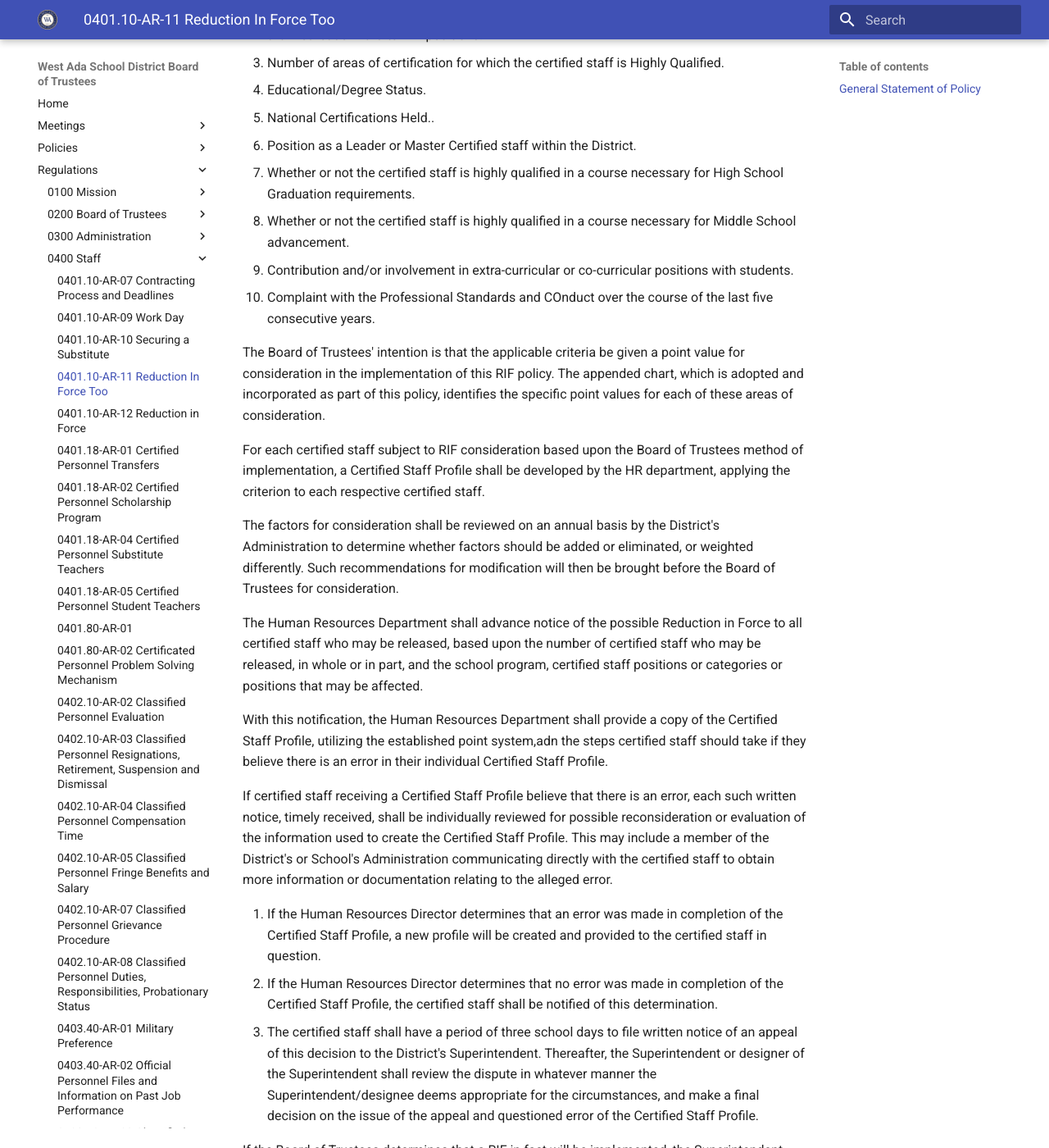
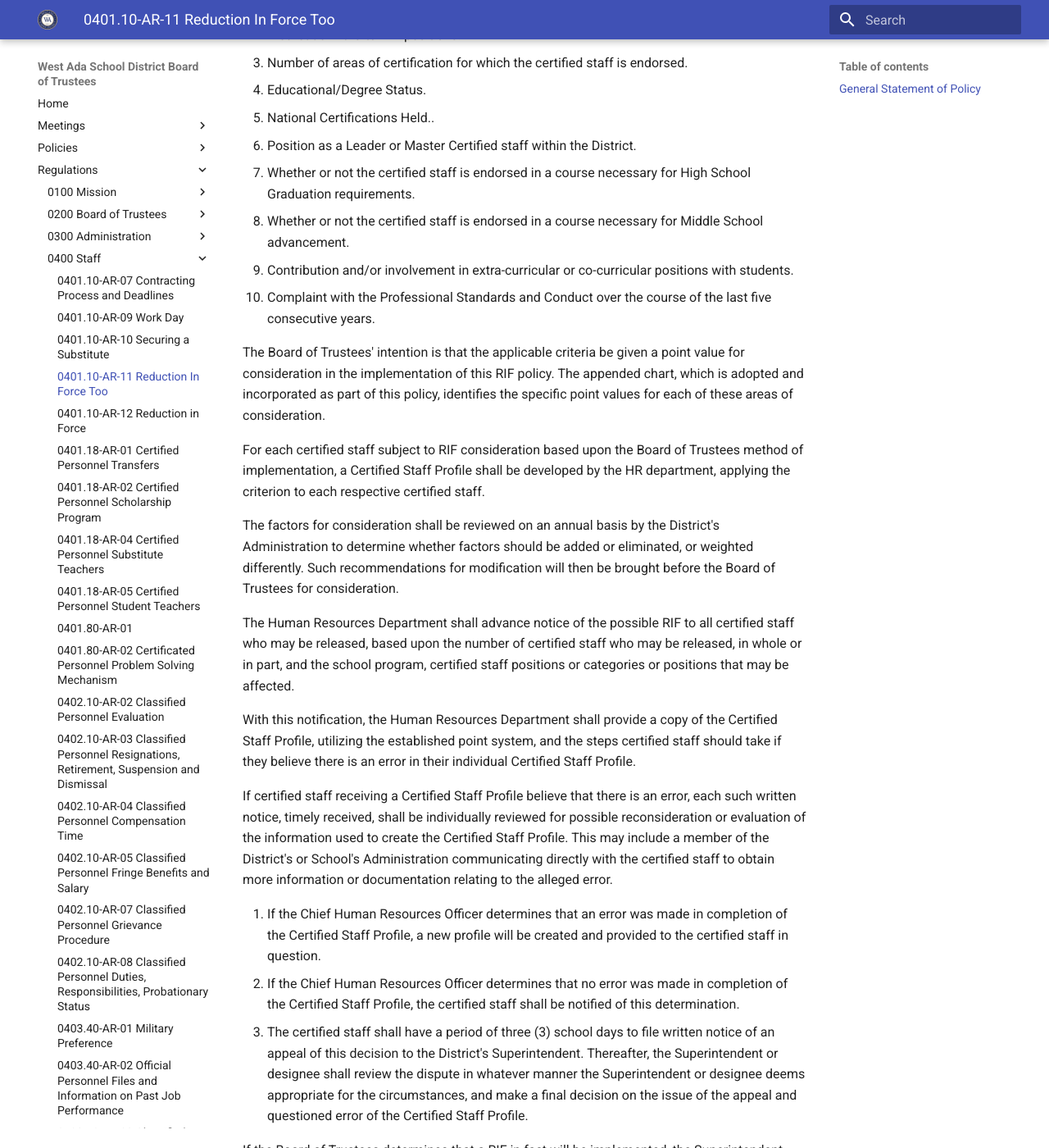
Before and after one commit to westada/section-400-hr-policy-review, an MkDocs documentation site: the page built from docs/regulations/0400-Staff/0401.10-AR-11.md, in a window 1280 px wide and 1400 px high, scrolled down 2464 px. Shown: the whole window at 82% size. Built offline with MkDocs 1.6.1 and Material for MkDocs 9.7.7, drawn with Linux system fonts in a browser that asks for light colours; some of the changed text lies outside the part shown.

Commit message:
Edits to 401.10 AR09
Edits incorporated into AR

```diff
--- a/docs/regulations/0400-Staff/0401.10-AR-11.md
+++ b/docs/regulations/0400-Staff/0401.10-AR-11.md
@@ -53,45 +53,45 @@ Employee Groups - for the purpose of implementing a reduction in force under thi
 1.  6-8 middle school teachers grouped separately by certification areas*  (e.g., language arts teachers);
 1.  9-12 high school teachers grouped separately by certification areas* (e.g., high school math teachers);
 1.  K-12 teachers grouped separately by special subject certification areas (e.g., physical education, health, music teachers);
-1.  Professional-technical education teachers grouped separately by certification areas (e.g., electrical trades, masonry, auto body, horticulture teachers);
+1.  Career Technical education teachers grouped separately by certification areas (e.g., electrical trades, masonry, auto body, horticulture teachers);
 
 * e.g., principals, instructional supervisors/directors, media coordinators, counselors, speech/language specialists, school psychologists, school social workers; and special education teachers.
 
 
 Certified staff with a current evaluation will be given a priority in a reduction in force.   Personnel returning from leave will be ranked according to their most recent evaluation and placed after existing staff according to that rank.   Certified employees on Board-approved leaves of absence shall be subject to all provisions of this policy.
 
-In the event a reduction-in-force is required, certified staff who are retained pursuant to this policy may be reassigned if suitable position openings are available in instructional areas for which they are certified and Highly Qualified and for which the principal has approved transfer as per Idaho Code requirements.
+In the event a reduction-in-force is required, certified staff who are retained pursuant to this policy may be reassigned if suitable position openings are available in instructional areas for which they are certified and for which the principal has approved transfer as per Idaho Code requirements.
 
 If the funding for specially funded positions is reduced or eliminated, certified staff paid by the special funds may be reduced or eliminated.
 
-In the Board of Trustees's determination as to the individuals to be released pursuant to the Reduction in Force, consideration may be given to the following criteria:
+In the Board of Trustees' determination as to the individuals to be released pursuant to the Reduction in Force, consideration may be given to the following criteria:
 
 1.  Certified staff evaluation, including components required by state statute to be encompassed in certified staff evaluation.
-1.  Area(s) of certification for which the certified staff is Highly Qualified and are classified by the District as "Hard to Fill" positions.
-1.  Number of areas of certification for which the certified staff is Highly Qualified.
+1.  Area(s) of certification for which the certified staff is endorsed and are classified by the District as "Hard to Fill" positions.
+1.  Number of areas of certification for which the certified staff is endorsed.
 1.  Educational/Degree Status.
 1.  National Certifications Held..
 1.  Position as a Leader or Master Certified staff within the District.
-1.  Whether or not the certified staff is highly qualified in a course necessary for High School Graduation requirements.
-1.  Whether or not the certified staff is highly qualified in a course necessary for Middle School advancement.
+1.  Whether or not the certified staff is endorsed in a course necessary for High School Graduation requirements.
+1.  Whether or not the certified staff is endorsed in a course necessary for Middle School advancement.
 1.   Contribution and/or involvement in extra-curricular or co-curricular positions with students.
-1.  Complaint with the Professional Standards and COnduct over the course of the last five consecutive years.
+1.  Complaint with the Professional Standards and Conduct over the course of the last five consecutive years.
 
 The Board of Trustees' intention is that the applicable criteria be given a point value for consideration in the implementation of this RIF policy.  The﻿ appended chart, which is adopted and incorporated as part of this policy, identifies the specific point values for each of these areas of consideration.
 
 For each certified staff subject to RIF consideration based upon the Board of Trustees method of implementation, a Certified Staff Profile shall be developed by the HR department, applying the criterion to each respective certified staff.
 
-The factors for consideration shall be reviewed on an annual basis by the District's Administration to determine whether factors should be added or eliminated, or weighted differently.   Such recommendations for modification will then be brought before the Board of Trustees for consideration.
+The factors for consideration shall be reviewed on an annual basis by the District's Administration to determine whether factors should be added or eliminated, or weighted differently. Such recommendations for modification will then be brought before the Board of Trustees for consideration.
 
-The Human Resources Department shall advance notice of the possible Reduction in Force to all certified staff who may be released, based upon the number of certified staff who may be released, in whole or in part, and the school program, certified staff positions or categories or positions that may be affected.
+The Human Resources Department shall advance notice of the possible RIF to all certified staff who may be released, based upon the number of certified staff who may be released, in whole or in part, and the school program, certified staff positions or categories or positions that may be affected.
 
-With this notification, the Human Resources Department shall provide a copy of the Certified Staff Profile, utilizing the established point system,adn the steps certified staff should take if they believe there is an error in their individual Certified Staff Profile.
+With this notification, the Human Resources Department shall provide a copy of the Certified Staff Profile, utilizing the established point system, and the steps certified staff should take if they believe there is an error in their individual Certified Staff Profile.
 
 If certified staff receiving a Certified Staff Profile believe that there is an error, each such written notice, timely received, shall be individually reviewed for possible reconsideration or evaluation of the information used to create the Certified Staff Profile.   This may include a member of the District's or School's Administration communicating directly with the certified staff to obtain more information or documentation relating to the alleged error.
 
-1.  If the Human Resources Director determines that an error was made in completion of the Certified Staff Profile, a new profile will be created and provided to the certified staff in question.
-1.  If the Human Resources Director determines that no error was made in completion of the Certified Staff Profile, the certified staff shall be notified of this determination.
-1.  The certified staff shall have a period of three school days to file written notice of an appeal of this decision to the District's Superintendent.   Thereafter, the Superintendent or designer of the Superintendent shall review the dispute in whatever manner the Superintendent/designee deems appropriate for the circumstances, and make a final decision on the issue of the appeal and questioned error of the Certified Staff Profile.
+1.  If the Chief Human Resources Officer determines that an error was made in completion of the Certified Staff Profile, a new profile will be created and provided to the certified staff in question.
+1.  If the Chief Human Resources Officer determines that no error was made in completion of the Certified Staff Profile, the certified staff shall be notified of this determination.
+1.  The certified staff shall have a period of three (3) school days to file written notice of an appeal of this decision to the District's Superintendent.   Thereafter, the Superintendent or designee shall review the dispute in whatever manner the Superintendent or designee deems appropriate for the circumstances, and make a final decision on the issue of the appeal and questioned error of the Certified Staff Profile.
 
 If the Board of Trustees determines that a RIF in fact will be implemented, the Superintendent shall submit a list of the certified staff recommended for release, and shall make recommendation to the Board as to what due process, if any, the Board needs to implement for each individual personnel situation.
 
```
Also changed, not shown: docs/regulations/0400-Staff/0401.10-AR-09.md (+4 -2 lines), docs/regulations/0400-Staff/0401.18-AR-04.md (+1 -1 lines), docs/regulations/0400-Staff/0401.80-AR-02.md (+8 -4 lines), docs/regulations/0400-Staff/0402.10-AR-04.md (+1 -1 lines), docs/regulations/0400-Staff/0402.10-AR-05.md (+2 -2 lines).
